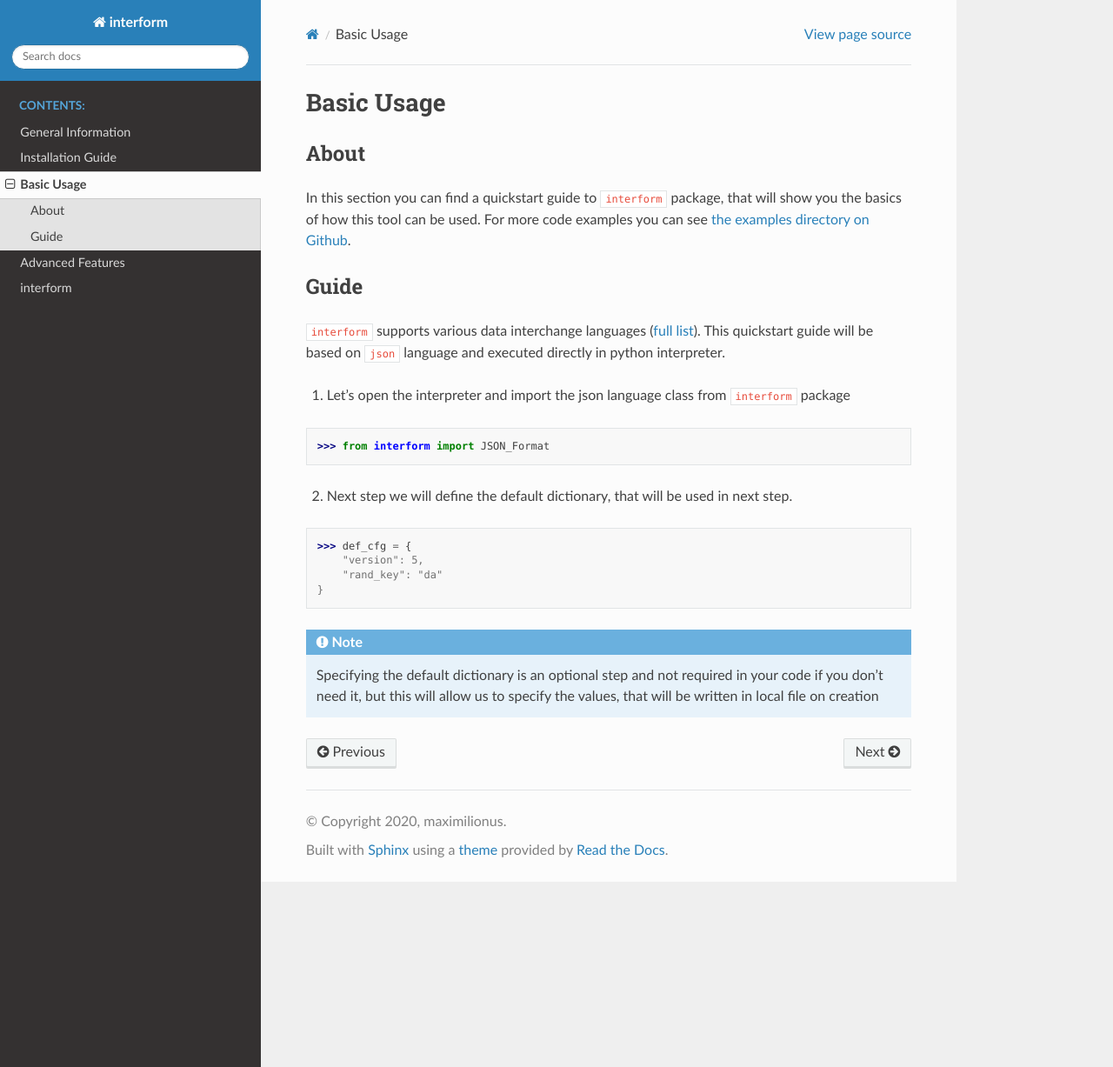
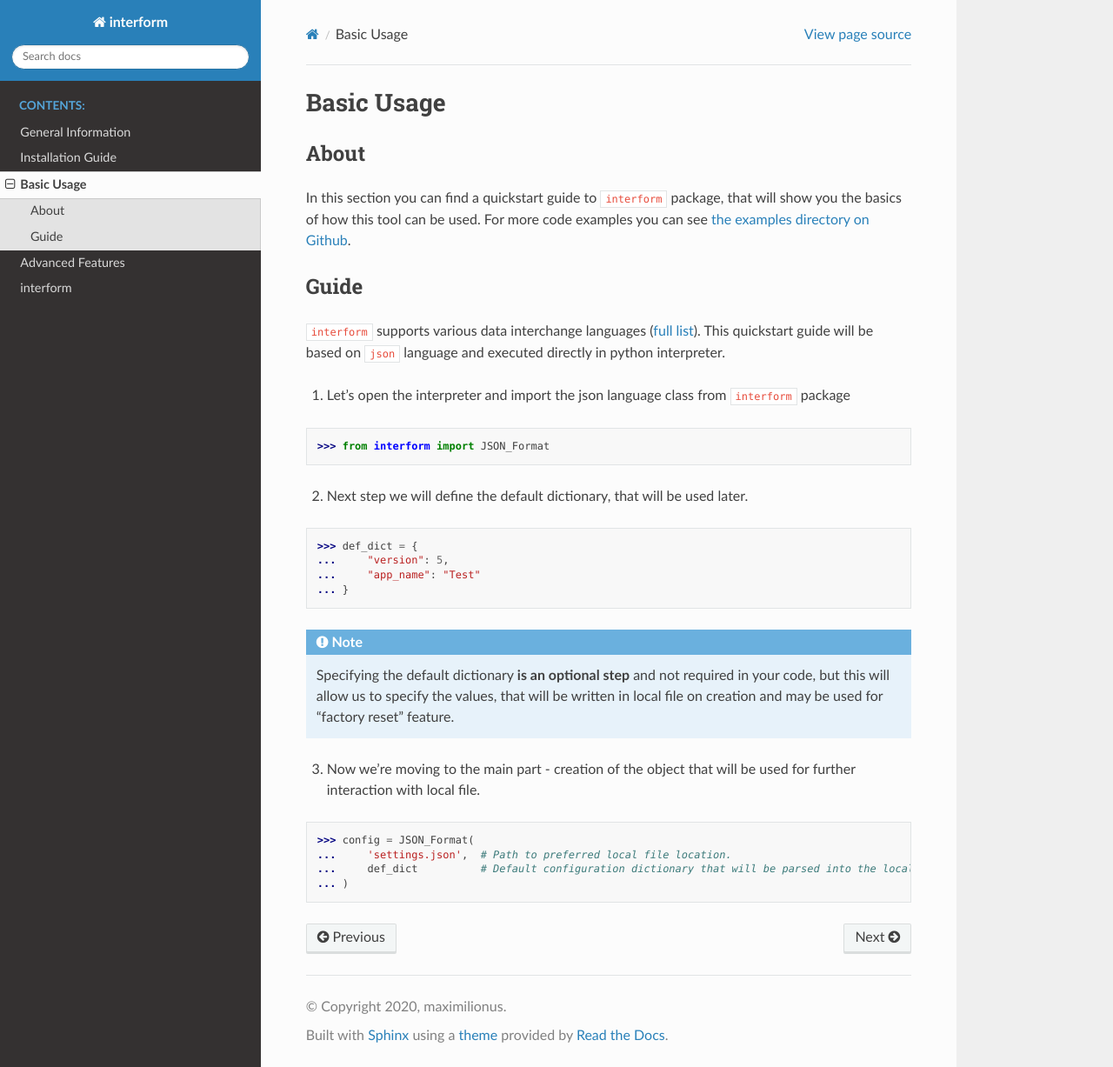
Before and after one commit to maximilionus/interform, a Sphinx documentation site: the page built from docs/guide_basic_usage.rst, in a window 1280 px wide and 1227 px high. Shown: the whole window at 87% size. Built offline with Sphinx 7.4.7 and the Read the Docs theme 2.0.0, drawn with Linux system fonts in a browser that asks for light colours; the version number could not be read and is left out.

```diff
--- a/README.rst
+++ b/README.rst
@@ -3,6 +3,7 @@ interform
 
 .. contents:: Table of Contents
     :depth: 2
+    :local:
 
 About
 --------------------------------------
--- a/docs/conf.py
+++ b/docs/conf.py
@@ -27,9 +27,9 @@ copyright = '2020, maximilionus'
 author = 'maximilionus'
 
 # The full version, including alpha/beta/rc tags
-release = interform_version
+release = interform_version + '_predocs'
 
-# Time of docs build
+# Prepare rst variables
 docs_build_time = datetime.utcnow().strftime("%Y/%m/%d %H:%M:%S UTC+0000")
 
 rst_epilog = """
@@ -58,4 +58,3 @@ exclude_patterns = ['_build', 'Thumbs.db', '.DS_Store']
 
 
 html_theme = 'sphinx_rtd_theme'
-html_logo = ''  # TODO
--- a/docs/guide_advanced_features.rst
+++ b/docs/guide_advanced_features.rst
@@ -6,9 +6,3 @@ Adding custom parser support
 
 .. warning::
     Work In Progress
-
-Parser support
-~~~~~~~~~~~~~~
-
-Unit testing
-~~~~~~~~~~~~~~
--- a/docs/guide_basic_usage.rst
+++ b/docs/guide_basic_usage.rst
@@ -16,15 +16,24 @@ Guide
 
     >>> from interform import JSON_Format
 
-2. Next step we will define the default dictionary, that will be used in next step.
+2. Next step we will define the default dictionary, that will be used later.
 
 .. code:: python
 
-    >>> def_cfg = {
-        "version": 5,
-        "rand_key": "da"
-    }
+    >>> def_dict = {
+    ...     "version": 5,
+    ...     "app_name": "Test"
+    ... }
 
 
 .. note::
-    Specifying the default dictionary is an optional step and not required in your code if you don't need it, but this will allow us to specify the values, that will be written in local file on creation
+    Specifying the default dictionary **is an optional step** and not required in your code, but this will allow us to specify the values, that will be written in local file on creation and may be used for "factory reset" feature.
+
+3. Now we're moving to the main part - creation of the object that will be used for further interaction with local file.
+
+.. code:: python
+
+    >>> config = JSON_Format(
+    ...     'settings.json',  # Path to preferred local file location.
+    ...     def_dict          # Default configuration dictionary that will be parsed into the local file on creation
+    ... )
```
Also changed, not shown: CHANGELOG.md (+2 -0 lines), 2 other files.
